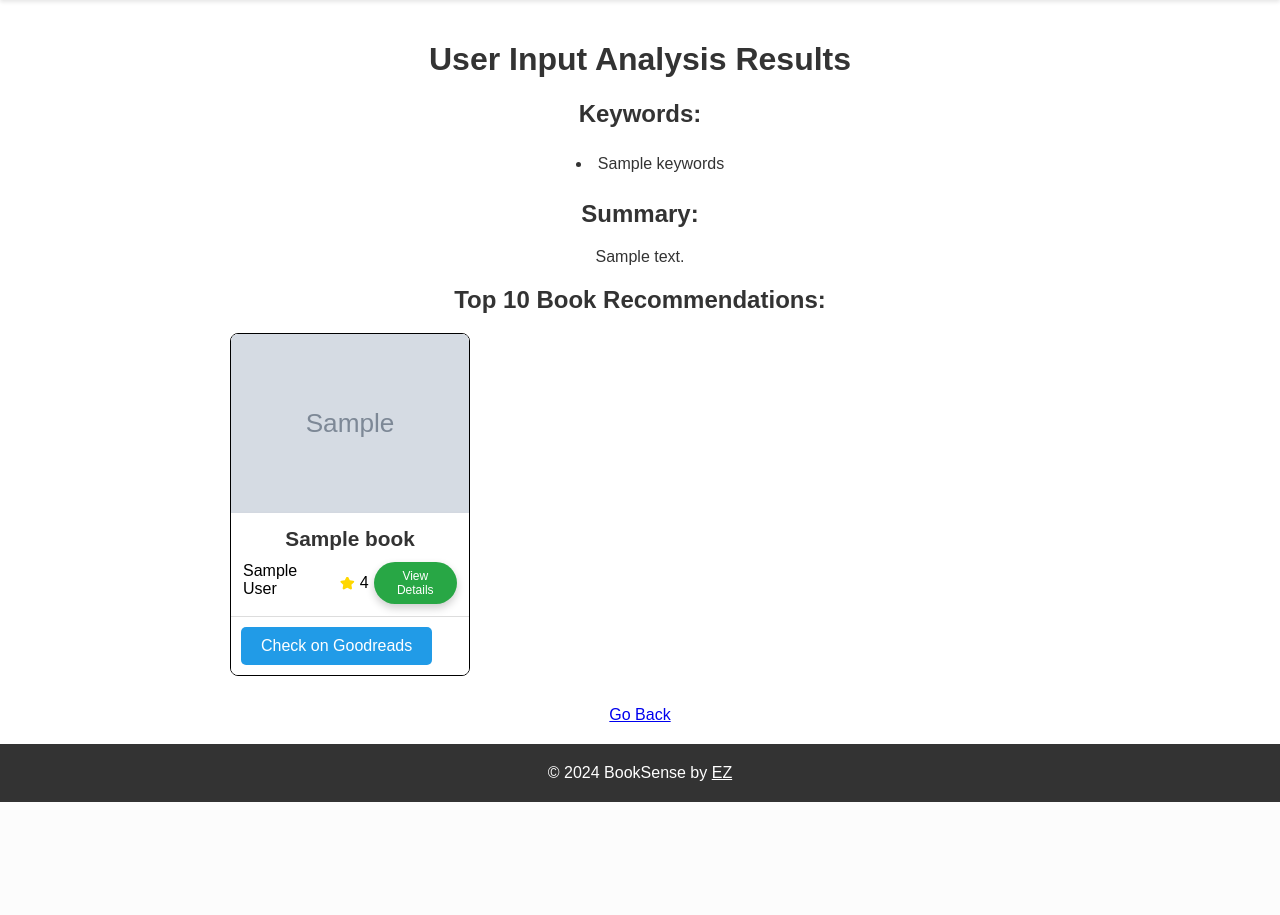
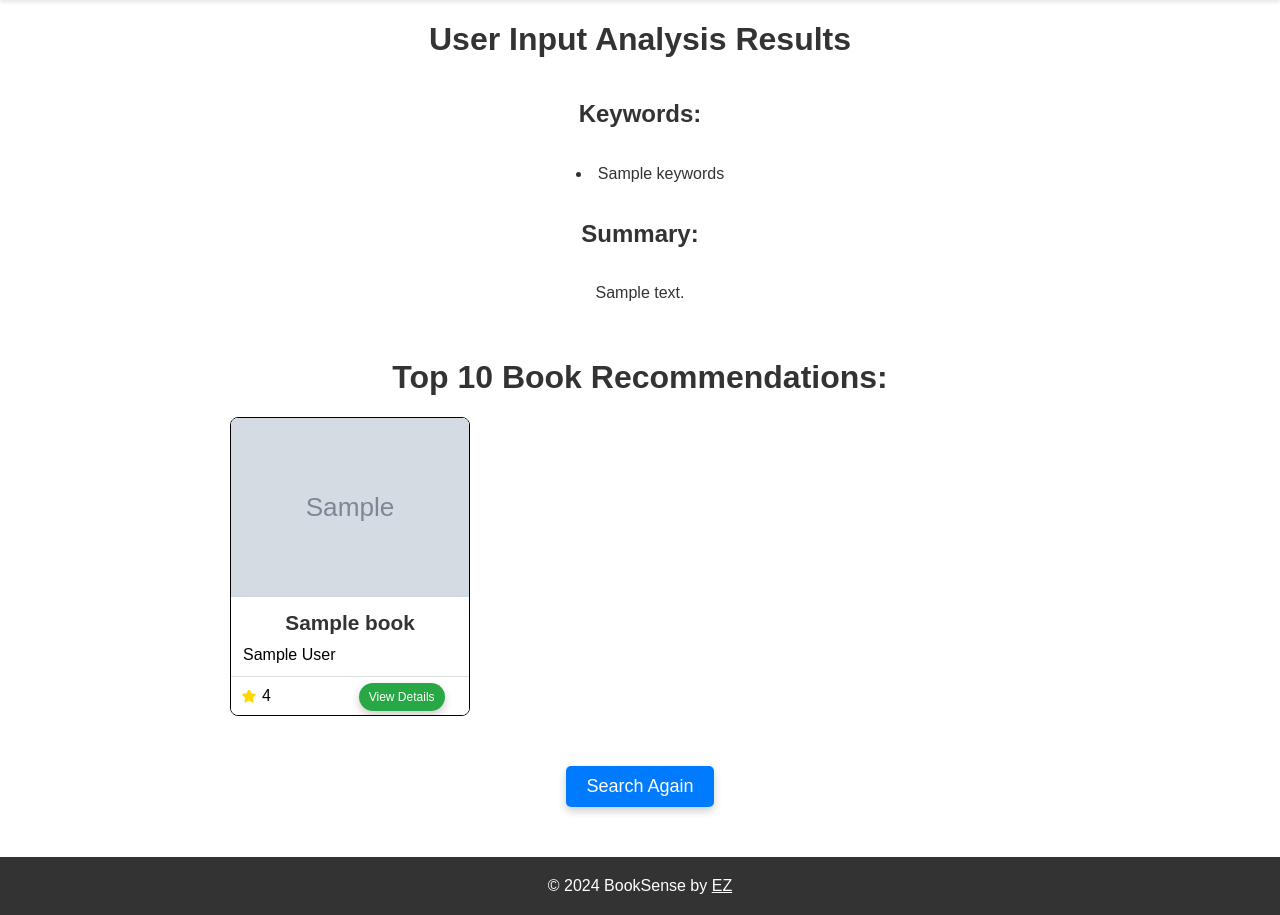
Before and after one commit to Ellen319/AI-Driven-Book-Recommendation-Web, a Flask app: template templates/results.html in a window 1280 px wide. Shown: the part 80-995 px from the top of the page. Before the commit the page ends 882 px from the top, so only its background shows below. Run offline with Flask 3, Linux system fonts and the light colour scheme; the template is opened without the code that fills it: most values are stand-ins (such as "Sample title", 1, 10 or a date in 2020); grey boxes marked "Sample" are stand-in pictures; parts of the project's set-up code (start-up, migrations or seed data) failed here and were passed over.

Commit message:
Update results.html

```diff
--- a/templates/results.html
+++ b/templates/results.html
@@ -10,7 +10,6 @@
     {% extends "base.html" %}
     {% block content %}
     <main>
-        <div class="centered-container">
             <h1>User Input Analysis Results</h1>
             <h2><strong>Keywords:</strong></h2>
             <ul>
@@ -21,7 +20,8 @@
             <h2><strong>Summary:</strong></h2>
             <p>{{ summary }}</p>
 
-            <h2>Top 10 Book Recommendations:</h2>
+            <div class="centered-container">
+            <h1>Top 10 Book Recommendations:</h1>
             <div class="product-card-grid">
                 {% for book in books %}
                     <div class="product-card">
@@ -31,20 +31,26 @@
                         <header>
                             <a href="/book/{{ book.bookId }}" class="stretched-link">{{ book.title }}</a>
                             <div class="author-rating">
-                                <a href="#" class="author-link">{{ book.author }}</a>
-                                <div class="rating">
-                                    <span class="icon icon-solid-star"></span> {{ book.rating }}
+                                {% set clean_author = book.author.split(' (Goodreads Author)')[0] %}
+                                <a href="{{ url_for('author_books', author_name=clean_author) }}" class="author-link">{{ clean_author }}</a>
+                            </div>
+                        </header>
+                        <footer>
+                            <div class="footer-content">
+                                <div class="rating" aria-label="Rating">
+                                    <span class="icon icon-solid-star"></span>
+                                    <span class="rating-average">{{ book.rating }}</span>
+                                </div>
+                                <div class="a-link">
                                     <a href="/book/{{ book.bookId }}" class="details-link">View Details</a>
                                 </div>
                             </div>
-                        </header>
-                        <footer>
-                            <a href="https://www.goodreads.com/book/show/{{ book.bookId }}" class="check-goodreads" target="_blank" rel="noopener noreferrer">Check on Goodreads</a>
                         </footer>
                     </div>
                 {% endfor %}
             </div>
-            <a href="/">Go Back</a>
+
+            <a href="/" class="search-again-button">Search Again</a>
         </div>
     </main>
     {% endblock %}
```
